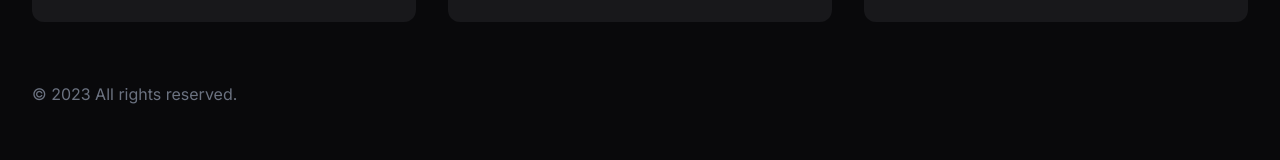
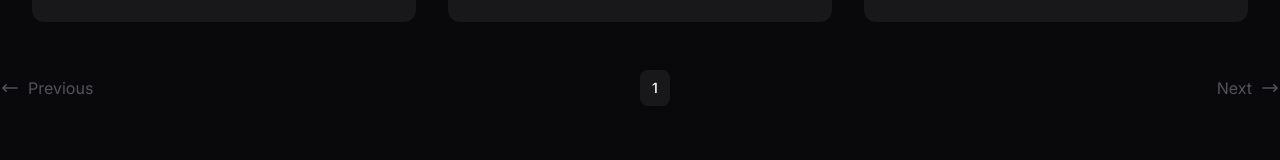
Before and after one commit to Nicolas-Wender/My-Next-Blog, a Next.js app in the folder my-blog/: page / in a window 1280 px wide. Shown: the part 2335-2495 px from the top of the page. Before the commit the page ends 2461 px from the top, so only its background shows below. Built offline with nearby package versions, Linux system fonts and the light colour scheme.

Commit message:
feat:adicionando Pagination Component

```diff
--- a/my-blog/src/components/GridPosts/index.tsx
+++ b/my-blog/src/components/GridPosts/index.tsx
@@ -4,10 +4,14 @@ import { useState } from 'react'
 import PostCard from '../PostCard'
 import { post } from '@/types/post'
 import Search from '../Search'
+import Pagination from '../Pagination'
 
 export default function GridPosts({ posts }: { posts: post[] }) {
   const [searchParams, setSearchParams] = useState('')
   const [postsFilter, setPostsFilter] = useState(posts)
+  const [currentPage, setCurrentPage] = useState(1)
+  const postPerPage = 6
+  const totalPages = Math.ceil(posts.length / postPerPage)
 
   useEffect(() => {
     const newPostsFilter = posts.filter(post => {
@@ -27,11 +31,18 @@ export default function GridPosts({ posts }: { posts: post[] }) {
           </h1>
         </div>
         <ul className="grid gap-x-8 gap-y-10 mt-6 sm:grid-cols-2 lg:grid-cols-3">
-          {postsFilter.map(post => (
-            <PostCard key={post.slug} {...post} />
-          ))}
+          {postsFilter
+            .slice(postPerPage * (currentPage - 1), postPerPage * currentPage)
+            .map(post => (
+              <PostCard key={post.slug} {...post} />
+            ))}
         </ul>
       </div>
+      <Pagination
+        currentPage={currentPage}
+        setCurrentPage={setCurrentPage}
+        totalPages={totalPages}
+      />
     </section>
   )
 }
--- /dev/null
+++ b/my-blog/src/components/Pagination/index.tsx
@@ -0,0 +1,102 @@
+import React from 'react'
+
+export default function Pagination({
+  currentPage,
+  setCurrentPage,
+  totalPages
+}: {
+  currentPage: number
+  setCurrentPage: Function
+  totalPages: number
+}) {
+  const arrayPages = Array.from({ length: totalPages }, (_, i) => i + 1)
+  const take = currentPage - 2 < 0 ? 0 : currentPage - 2
+  const skip = take + 3 >= totalPages ? totalPages : take + 3
+
+  return (
+    <div className="max-w-screen-xl mx-auto mt-12 px-4md:px-8 text-white">
+      <div
+        className="hidden items-center justify-between sm:flex"
+        aria-label="Pagination"
+      >
+        <button
+          disabled={currentPage === 1}
+          onClick={() => setCurrentPage(currentPage - 1)}
+          className="text-white flex items-center gap-x-2 disabled:text-zinc-600 "
+        >
+          <svg
+            xmlns="http://www.w3.org/2000/svg"
+            viewBox="0 0 20 20"
+            fill="currentColor"
+            className="w-5 h-5"
+          >
+            <path
+              fillRule="evenodd"
+              d="M18 10a.75.75 0 01-.75.75H4.66l2.1 1.95a.75.75 0 11-1.02 1.1l-3.5-3.25a.75.75 0 010-1.1l3.5-3.25a.75.75 0 111.02 1.1l-2.1 1.95h12.59A.75.75 0 0118 10z"
+              clipRule="evenodd"
+            />
+          </svg>
+          Previous
+        </button>
+        <ul className="flex items-center gap-1">
+          {currentPage >= 3 && <div>...</div>}
+          {arrayPages.slice(take, skip).map(item => (
+            <li key={item} className="text-sm">
+              <button
+                onClick={() => setCurrentPage(item)}
+                aria-current={currentPage == item ? 'page' : false}
+                className={`px-3 py-2 rounded-lg duration-150 hover:text-white hover:bg-zinc-900 ${
+                  currentPage == item
+                    ? 'bg-zinc-900 text-white font-medium'
+                    : ''
+                }`}
+              >
+                {item}
+              </button>
+            </li>
+          ))}
+          {currentPage < totalPages - 1 && <div>...</div>}
+        </ul>
+        <button
+          disabled={currentPage == totalPages}
+          onClick={() => setCurrentPage(currentPage + 1)}
+          className="text-white flex items-center gap-x-2 disabled:text-zinc-600"
+        >
+          Next
+          <svg
+            xmlns="http://www.w3.org/2000/svg"
+            viewBox="0 0 20 20"
+            fill="currentColor"
+            className="w-5 h-5"
+          >
+            <path
+              fillRule="evenodd"
+              d="M2 10a.75.75 0 01.75-.75h12.59l-2.1-1.95a.75.75 0 111.02-1.1l3.5 3.25a.75.75 0 010 1.1l-3.5 3.25a.75.75 0 11-1.02-1.1l2.1-1.95H2.75A.75.75 0 012 10z"
+              clipRule="evenodd"
+            />
+          </svg>
+        </button>
+      </div>
+      {/* On mobile version */}
+      <div className="flex items-center justify-between text-sm text-white px-6 font-medium sm:hidden">
+        <button
+          disabled={currentPage === 1}
+          onClick={() => setCurrentPage(currentPage - 1)}
+          className="px-4 py-2 border rounded-lg duration-150 hover:bg-white hover:text-zinc-950 hover:font-bold"
+        >
+          Previous
+        </button>
+        <div className="font-medium">
+          Page {currentPage} of {arrayPages.length}
+        </div>
+        <button
+          disabled={currentPage === totalPages}
+          onClick={() => setCurrentPage(currentPage + 1)}
+          className="px-4 py-2 border rounded-lg duration-150 hover:bg-white hover:text-zinc-950 hover:font-bold"
+        >
+          Next
+        </button>
+      </div>
+    </div>
+  )
+}
--- a/my-blog/src/components/Search/index.tsx
+++ b/my-blog/src/components/Search/index.tsx
@@ -15,8 +15,8 @@ export default function Search({
           Lorem Ipsum text of the printing and typesetting industry.
         </p>
       </div>
-      <div className="gap-x-4 py-4 flex mt-6">
-        <div className="relative md:w-3/5 lg:w-2/5 w-full">
+
+      <div className="relative md:w-3/5 lg:w-2/5 w-full py-4  mt-6">
         <input
           type="text"
           placeholder="Pesquise seu post"
@@ -36,9 +36,6 @@ export default function Search({
           />
         </svg>
       </div>
-
-        <div className="text-white hidden lg:inline-block"></div>
-      </div>
     </div>
   )
 }
```
Lines whose indentation alone changed are shown as unchanged.
